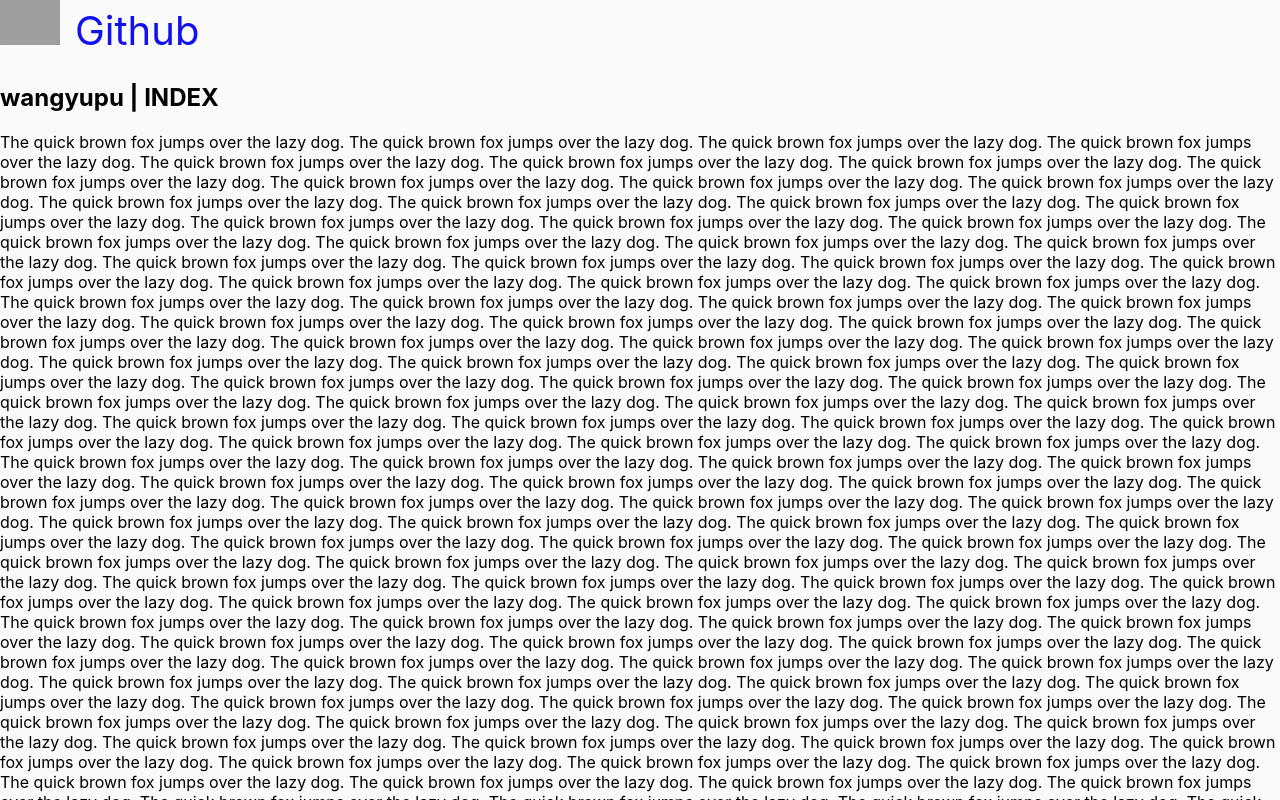
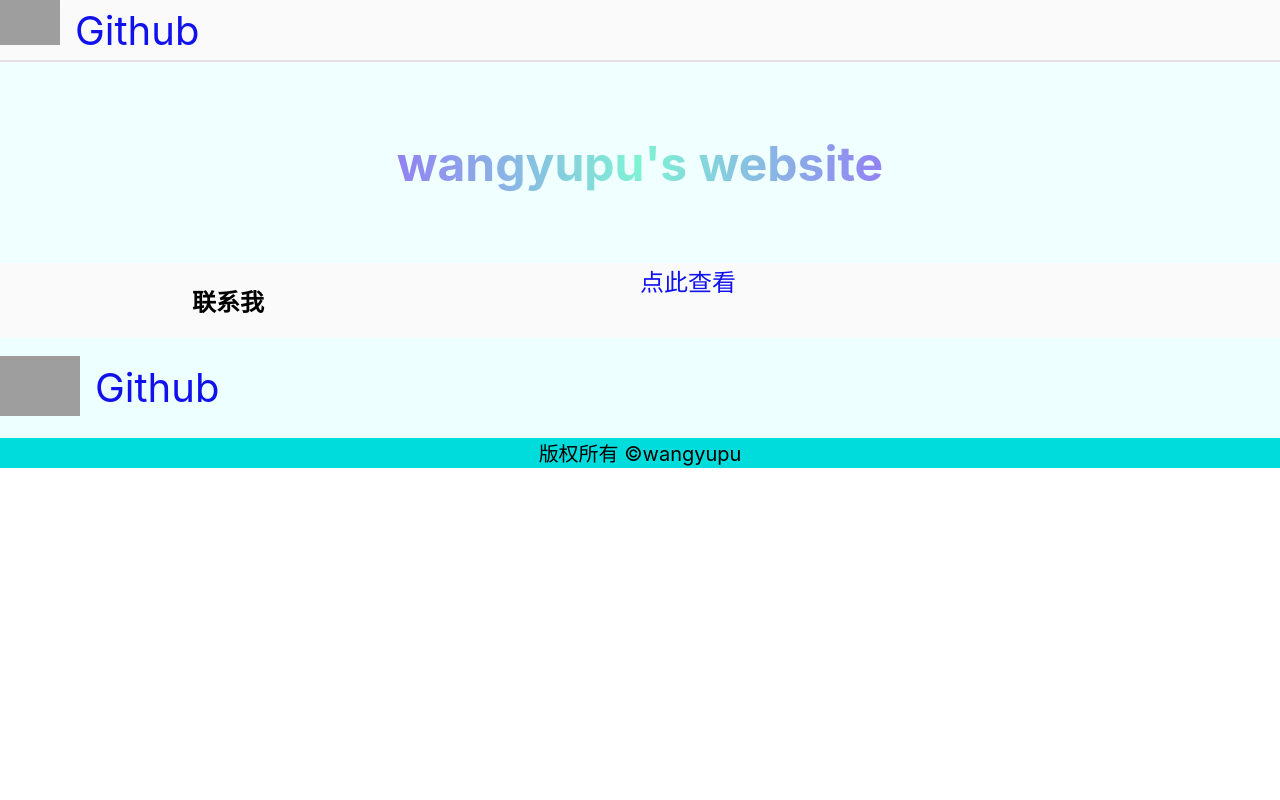
Before and after one commit to wang-yupu/wangyupu-website, a Vue app: page / in a window 1280 px wide. Shown: the top 800 px of the page. Built offline with nearby package versions, Linux system fonts and the light colour scheme; grey boxes are pictures that could not be loaded.

Commit message:
修改主页

```diff
--- a/src/components/topbar.vue
+++ b/src/components/topbar.vue
@@ -11,7 +11,8 @@
 
 <style scoped>
 .topbar{
-    backdrop-filter: saturate(30%) blur(3px);
+    backdrop-filter: saturate(30%) blur(5px);
+    border-bottom: 2px solid rgb(226, 226, 226);
 }
 .w_icon {
     height: 60px;
--- a/src/components/wfooter.vue
+++ b/src/components/wfooter.vue
@@ -4,8 +4,11 @@
 
 <template>
 <div class="footer" style="display: flex; align-items: center;  height: 100px;">
-    <router-link to="/" class="w_icon"><img src="/src/assets/icon.png" alt="WANGYUPU ICON" width="100px"></img></router-link>
+    <router-link to="/" class="w_icon"><img src="/src/assets/icon.png" alt="WANGYUPU ICON" width="80px"></img></router-link>
     <a href="https://github.com/wang-yupu" class="nocolor_link footer_link">Github</a>
+</div>
+<div class="copyright">
+    <a>版权所有 ©wangyupu</a>
 </div>
 </template>
 
@@ -17,4 +20,14 @@
     font-size: 40px;
     padding-left: 15px
 }
+.copyright {
+    padding-top:5px;
+    padding-bottom: 5px;
+    display: flex;
+    align-items: center;
+    justify-content:center;
+    height: 20px;
+    font-size:125%;
+    background-color: rgb(0, 220, 220);
+}
 </style>
--- a/src/pages/index.vue
+++ b/src/pages/index.vue
@@ -2,18 +2,46 @@
 import {ref} from 'vue'
 document.title = "wangyupu"
 
-const texts = ref('')
-let str = "The quick brown fox jumps over the lazy dog. ";
-for (let i = 0; i < 1000; i++) {
-    texts.value += str;
-}
 </script>
 
 <template>
-<h1>wangyupu | INDEX</h1>
-<a>{{ texts }}</a>
+<div class="content">
+    <div class="title_div">
+        <h1 class="page_title">wangyupu's website</h1>
+    </div>
+    <div class="contents">
+        <el-row>
+            <el-col :span="12">
+                <h2>联系我</h2>
+            </el-col>
+            <el-col :span="12">
+                <router-link to="/contact" class="nocolor_link index_link"><a>点此查看</a></router-link>
+            </el-col>
+        </el-row>
+
+    </div>
+</div>
 </template>
 
 <style scoped>
-
+.title_div {
+    background-color: azure;
+    display: flex;
+    align-items: center;
+    justify-content: center;
+    height: 200px;
+}
+.page_title {
+    background: radial-gradient(circle, rgba(78, 239, 193, 0.703), #6e4eefb7);
+    background-clip: text;
+    -webkit-text-fill-color: transparent;
+    font-size: 300%;
+}
+.contents {
+    padding-left:15%;
+    padding-right: 15%;
+}
+.index_link {
+    font-size:150%
+}
 </style>
```
